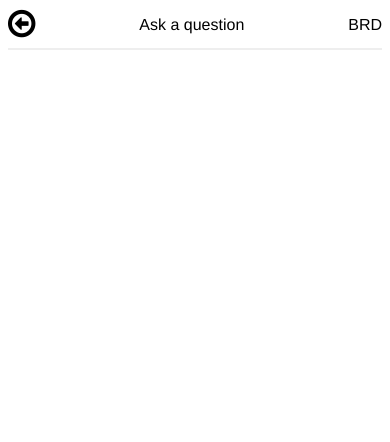
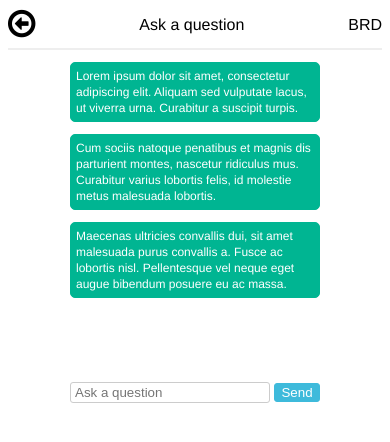
Before and after one commit to jonrovira/hackathon2014, a PHP site: page /ask.php in a window 390 px wide. Shown: the top 442 px of the page. Run offline with PHP 8.4, Linux system fonts and the light colour scheme; some libraries are stand-ins or nearby versions.

Commit message:
mobile except 3rd

```diff
--- a/sandbox/ask.php
+++ b/sandbox/ask.php
@@ -13,7 +13,17 @@
 		<?php include 'header.html'; ?>
 
 		<div id="wrapper">
-
+			<div id="screen">
+				<div id="messages">
+					<p>Lorem ipsum dolor sit amet, consectetur adipiscing elit. Aliquam sed vulputate lacus, ut viverra urna. Curabitur a suscipit turpis.</p>
+					<p>Cum sociis natoque penatibus et magnis dis parturient montes, nascetur ridiculus mus. Curabitur varius lobortis felis, id molestie metus malesuada lobortis.</p>
+					<p>Maecenas ultricies convallis dui, sit amet malesuada purus convallis a. Fusce ac lobortis nisl. Pellentesque vel neque eget augue bibendum posuere eu ac massa.</p>
+				</div>
+				<div id="typefield">
+					<input type="text" id="field" placeholder="Ask a question">
+					<input type="submit" id="send" value="Send">
+				</div>
+			</div>
 		</div>
 
 		<script src="http://ajax.googleapis.com/ajax/libs/jquery/1.10.1/jquery.min.js"></script>
--- a/sandbox/css/ask.css
+++ b/sandbox/css/ask.css
@@ -0,0 +1,37 @@
+#wrapper #screen {
+	height: 345px;
+}
+#wrapper #screen #messages {
+	width: 250px;
+	height: 320px;
+	margin-right: auto;
+	margin-left: auto;
+}
+#wrapper #screen #messages p {
+	padding: 5px;
+	background-color: #00B592;
+	border: 1px solid #00B592;
+	border-radius: 5px;
+	color: #ffffff;
+	line-height: 16px;
+	font-size: 12px;
+}
+#wrapper #screen #typefield {
+	width: 250px;
+	margin-right: auto;
+	margin-left: auto;
+}
+#wrapper #screen #typefield #field {
+	width: 190px;
+	padding: 1px 4px;
+	line-height: 17px;
+	border: 1px solid #ccc;
+	border-radius: 3px;
+}
+#wrapper #screen #typefield #send {
+	margin-right: auto;
+	background-color: #3EBADB;
+	border: 1px solid #3EBADB;
+	border-radius: 3px;
+	color: #ffffff;
+}
--- a/sandbox/css/hub.css
+++ b/sandbox/css/hub.css
@@ -1,3 +1,6 @@
+#wrapper #ask {
+	cursor: pointer;
+}
 #wrapper #ask h2 {
 	width: 180px;
 	padding: 8px 20px;
--- a/sandbox/js/script.js
+++ b/sandbox/js/script.js
@@ -19,6 +19,9 @@ $(document).ready(function() {
 	else if(title == "Feedback") {
 		$back.attr("href", "/sandbox/courses.php");
 		$heading.html(title);
+		$('#wrapper #ask').click(function() {
+			window.location.href = "/sandbox/ask.php";
+		});
 	}
 	else if(title == "Ask a question") {
 		$back.attr("href", "/sandbox/hub.php");
```
Also changed, not shown: sandbox/css/login.css (+7 -3 lines).
